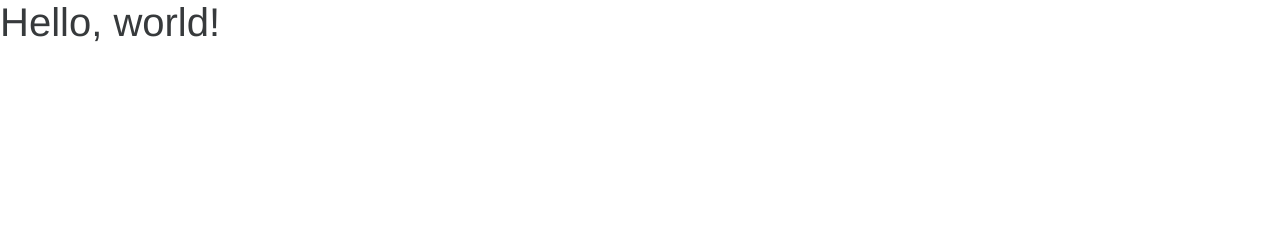
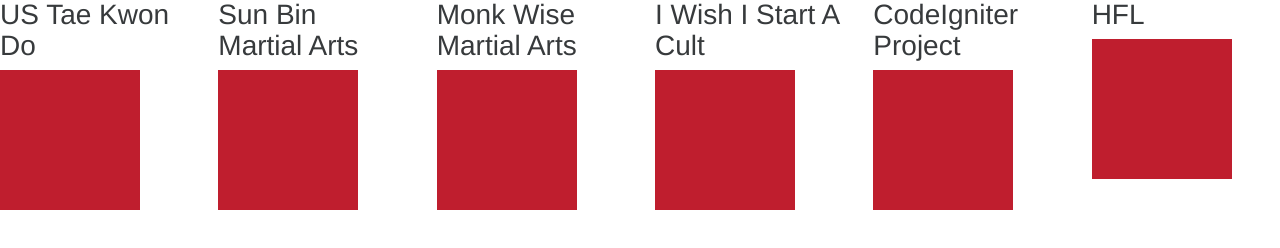
Before and after one commit to csaunders1976/CSDesign, a plain HTML site: page index.html in a window 1280 px wide. Drawn offline with nearby package versions, Linux system fonts and the light colour scheme.

Commit message:
Update Read Me, Included Image File, Improved Index

```diff
--- a/index.html
+++ b/index.html
@@ -5,7 +5,7 @@
     <meta http-equiv="X-UA-Compatible" content="IE=edge">
     <meta name="viewport" content="width=device-width, initial-scale=1">
     <!-- The above 3 meta tags *must* come first in the head; any other head content must come *after* these tags -->
-    <title>Bootstrap 101 Template</title>
+    <title>Chelsie Saunders Web Design and Development</title>
 
     <!-- Bootstrap -->
     <link href="css/bootstrap.min.css" rel="stylesheet">
@@ -18,7 +18,41 @@
     <![endif]-->
 </head>
 <body>
-<h1>Hello, world!</h1>
+<div class="container-fludid">
+    <div class="row">
+        <div class="col-md-2"><h3>US Tae Kwon Do</h3>
+            <a href="#" class="thumbnail">
+                <img src="img/blank.png" alt="...">
+            </a>
+        </div>
+        <div class="col-md-2"><h3>Sun Bin Martial Arts</h3>
+            <a href="#" class="thumbnail">
+                <img src="img/blank.png" alt="...">
+            </a>
+        </div>
+        <div class="col-md-2"><h3>Monk Wise Martial Arts</h3>
+            <a href="#" class="thumbnail">
+                <img src="img/blank.png" alt="...">
+            </a>
+        </div>
+        <div class="col-md-2"><h3>I Wish I Start A Cult</h3>
+            <a href="#" class="thumbnail">
+                <img src="img/blank.png" alt="...">
+            </a>
+        </div>
+        <div class="col-md-2"><h3>CodeIgniter Project</h3>
+            <a href="#" class="thumbnail">
+                <img src="img/blank.png" alt="...">
+            </a>
+        </div>
+        <div class="col-md-2"><h3>HFL</h3>
+            <a href="#" class="thumbnail">
+                <img src="img/blank.png" alt="...">
+            </a>
+        </div>
+
+    </div>
+</div>
 
 <!-- jQuery (necessary for Bootstrap's JavaScript plugins) -->
 <script src="https://ajax.googleapis.com/ajax/libs/jquery/1.11.3/jquery.min.js"></script>
```
Also changed, not shown: img/blank.png (added), 1 other file.
